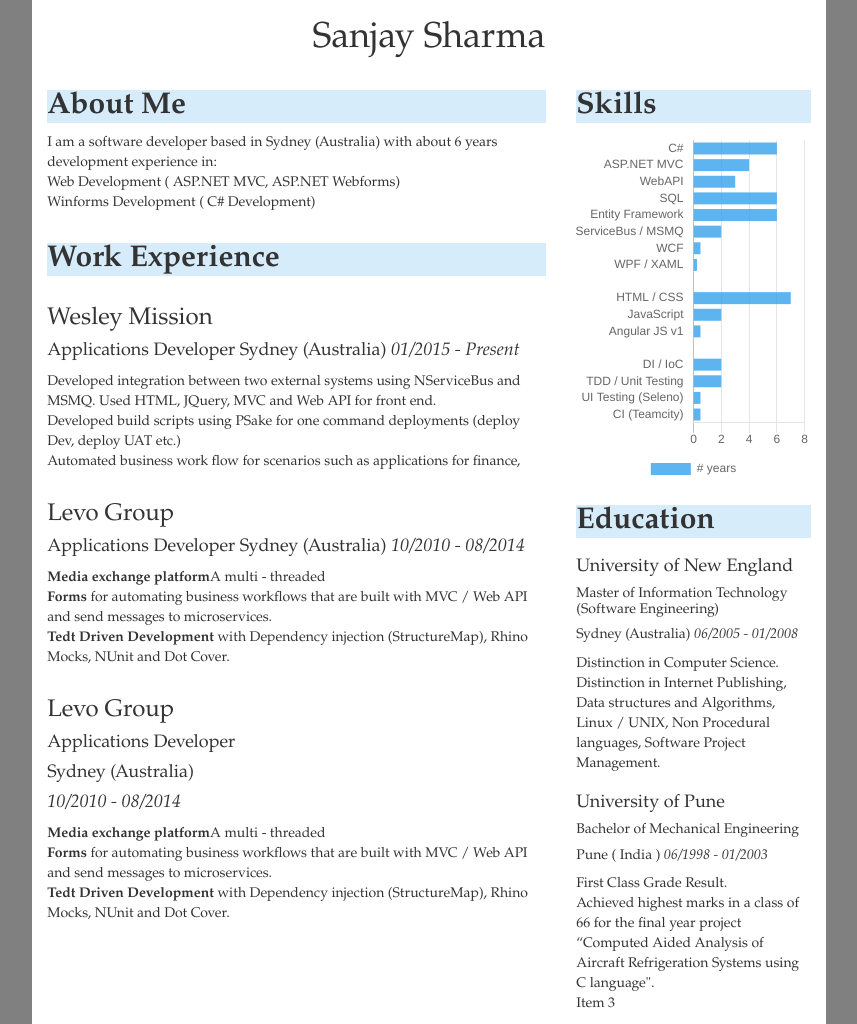
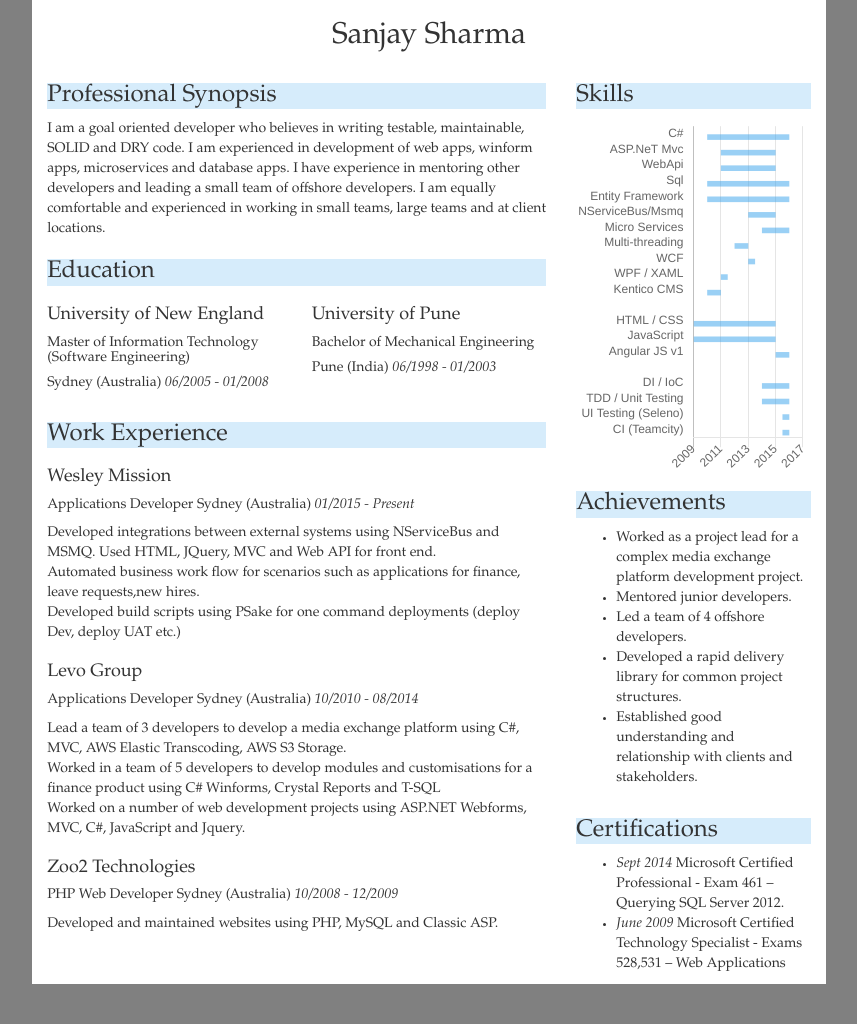
Before and after one commit to MindBlowingSoftware/SinglePageResume, a plain HTML site: page SinglePageResume/index.html in a window 1280 px wide. Shown: the whole page, without its empty margins (211-1068 px from the left). After the commit the page ends 984 px from the top, so only its background shows below. Drawn offline with nearby package versions, Linux system fonts and the light colour scheme.

Commit message:
move education back to center

```diff
--- a/SinglePageResume/index.html
+++ b/SinglePageResume/index.html
@@ -8,14 +8,12 @@
 	        font-family: Garamond, Baskerville, "Baskerville Old Face", "Hoefler Text", "Times New Roman", serif;
 
         }
-         h2 {
+         h3 {
              font-family: Garamond, Baskerville, "Baskerville Old Face", "Hoefler Text", "Times New Roman", serif;
 
             background-color: #36a2eb;
             background-color: rgba(54, 162, 235, 0.2);
-            font-weight: bold;
          }
-
          body {
              background-color: gray;
          }
@@ -35,64 +33,80 @@
 <div class="container-fluid">
     <div class="row">
         <div class="col-lg-12 col-md-12 col-sm-12 col-xs-12 text-center">
-            <h1>Sanjay Sharma</h1>
+            <h2>Sanjay Sharma</h2>
         </div>
     </div>
     <div class="row">
         <div class="col-lg-8 col-md-8 col-sm-8 col-xs-8">
             <div class="row">
                 <div class="col-lg-12 col-md-12 col-sm-12 col-xs-12">
-                    <h2>About Me</h2>
+                    <h3>Professional Synopsis</h3>
                 </div>
                 <div class="col-lg-12 col-md-12 col-sm-12 col-xs-12">
-                    I am a software developer based in Sydney (Australia) with about 6 years development experience in:
-                    <ul class="list-unstyled">
-                        <li>Web Development ( ASP.NET MVC, ASP.NET Webforms)</li>
-                        <li>Winforms Development ( C# Development)</li>
-                    </ul>
-
+                   I am a goal oriented developer who believes in writing testable, maintainable, SOLID and DRY code. I am experienced in development of web apps, winform apps, microservices and database apps.
+                   I have experience in mentoring other developers and leading a small team of offshore developers. I am equally comfortable and experienced in working in small teams, large teams and at client locations.
                 </div>
             </div>
             <div class="row">
                 <div class="col-lg-12 col-md-12 col-sm-12 col-xs-12">
-                    <h2>Work Experience</h2>
+                    <h3>Education</h3>
+                </div>
+                <div class="col-lg-6 col-md-6 col-sm-6 col-xs-6">
+                    <ul class="list-unstyled">
+                        <li>
+                            <h4>University of New England</h4>
+                        </li>
+                        <li><h5>Master of Information Technology (Software Engineering)</h5></li>
+                        <li><h5>Sydney (Australia) <i>06/2005 - 01/2008</i></h5></li>
+                    </ul>
+                </div>
+                <div class="col-lg-6 col-md-6 col-sm-6 col-xs-6">
+                    <ul class="list-unstyled">
+                        <li>
+                            <h4>University of Pune</h4>
+                        </li>
+                        <li><h5>Bachelor of Mechanical Engineering</h5></li>
+                        <li><h5>Pune (India) <i>06/1998 - 01/2003</i></h5></li>
+                    </ul>
+                </div>
+
+            </div>
+
+            <div class="row">
+                <div class="col-lg-12 col-md-12 col-sm-12 col-xs-12">
+                    <h3>Work Experience</h3>
                 </div>
 
                 <div class="col-lg-12 col-md-12 col-sm-12 col-xs-12">
                     <ul class="list-unstyled">
                         <li>
-                            <h3>Wesley Mission</h3>
+                            <h4>Wesley Mission</h4>
                         </li>
-                        <li><h4>Applications Developer Sydney (Australia) <i>01/2015 - Present</i></h4></li>
-                        <li>Developed integration between two external systems using NServiceBus and MSMQ. Used HTML, JQuery, MVC and Web API for front end.</li>
+                        <li><h5>Applications Developer Sydney (Australia) <i>01/2015 - Present</i></h5></li>
+                        <li>Developed integrations between external systems using NServiceBus and MSMQ. Used HTML, JQuery, MVC and Web API for front end.</li>
+                        <li>Automated business work flow for scenarios such as applications for finance, leave requests,new hires.</li>
                         <li>Developed build scripts using PSake for one command deployments (deploy Dev, deploy UAT etc.)</li>
-                        <li>Automated business work flow for scenarios such as applications for finance,   </li>
                     </ul>
                 </div>
                 <div class="col-lg-12 col-md-12 col-sm-12 col-xs-12">
                     <ul class="list-unstyled">
                         <li>
-                            <h3>Levo Group</h3>
+                            <h4>Levo Group</h4>
                         </li>
-                        <li><h4>Applications Developer Sydney (Australia) <i>10/2010 - 08/2014</i></h4></li>
-                        <li><strong>Media exchange platform</strong>A multi - threaded </li>
-                        <li><strong>Forms</strong> for automating business workflows that are built with MVC / Web API and send messages to microservices.</li>
-                        <li><strong>Tedt Driven Development</strong> with Dependency injection (StructureMap), Rhino Mocks, NUnit and Dot Cover.</li>
+                        <li><h5>Applications Developer Sydney (Australia) <i>10/2010 - 08/2014</i></h5></li>
+                        <li>Lead a team of 3 developers to develop a media exchange platform using C#, MVC, AWS Elastic Transcoding, AWS S3 Storage.</li>
+                        <li>Worked in a team of 5 developers to develop modules and customisations for a finance product using C# Winforms, Crystal Reports and T-SQL</li>
+                        <li>Worked on a number of web development projects using ASP.NET Webforms, MVC, C#, JavaScript and Jquery.</li>
                         <li></li>
                     </ul>
                 </div>
                 <div class="col-lg-12 col-md-12 col-sm-12 col-xs-12">
                     <ul class="list-unstyled">
                         <li>
-                            <h3>Levo Group</h3>
+                            <h4>Zoo2 Technologies</h4>
                         </li>
-                        <li><h4>Applications Developer</h4></li>
-                        <li><h4>Sydney (Australia)</h4></li>
-                        <li><h4><i>10/2010 - 08/2014</i></h4></li>
-                        <li><strong>Media exchange platform</strong>A multi - threaded </li>
-                        <li><strong>Forms</strong> for automating business workflows that are built with MVC / Web API and send messages to microservices.</li>
-                        <li><strong>Tedt Driven Development</strong> with Dependency injection (StructureMap), Rhino Mocks, NUnit and Dot Cover.</li>
-                        <li></li>
+                        <li><h5>PHP Web Developer Sydney (Australia) <i>10/2008 - 12/2009</i></h5></li>
+                        <li>Developed and maintained websites using PHP, MySQL and Classic ASP.</li>
                     </ul>
                 </div>
             </div>
@@ -100,81 +114,86 @@
         <div class="col-lg-4 col-md-4 col-sm-4 col-xs-4">
             <div class="row">
                 <div class="col-lg-12 col-md-12 col-sm-12 col-xs-12">
-                    <h2>Skills</h2>
-                    <canvas id="myChart" width="400" height="600"></canvas>
+                    <h3>Skills</h3>
+                    <canvas id="skillsChart" width="400" height="600"></canvas>
                 </div>
             </div>
             <div class="row">
                 <div class="col-lg-12 col-md-12 col-sm-12 col-xs-12">
-                    <h2>Education</h2>
-                </div>
-                <div class="col-lg-12 col-md-12 col-sm-12 col-xs-12">
-                    <ul class="list-unstyled">
-                        <li>
-                            <h4>University of New England</h4>
-                        </li>
-                        <li><h5>Master of Information Technology (Software Engineering)</h5></li>
-                        <li><h5>Sydney (Australia) <i>06/2005 - 01/2008</i></h5></li>
-                        <li>Distinction in Computer Science.</li>
-                        <li>Distinction in Internet Publishing, Data structures and Algorithms, Linux / UNIX, Non Procedural languages, Software Project Management.</li>
+                    <h3>Achievements</h3>
+                    <ul>
+                        <li>Worked as a project lead for a complex media exchange platform development project.</li>
+                        <li>Mentored junior developers.</li>
+                        <li>Led a team of 4 offshore developers.</li>
+                        <li>Developed a rapid delivery library for common project structures.</li>
+                        <li>Established good understanding and relationship with clients and stakeholders.</li>
                     </ul>
                 </div>
+            </div>
+            <div class="row">
                 <div class="col-lg-12 col-md-12 col-sm-12 col-xs-12">
-                    <ul class="list-unstyled">
-                        <li>
-                            <h4>University of Pune</h4>
-                        </li>
-                        <li><h5>Bachelor of Mechanical Engineering</h5></li>
-                        <li><h5>Pune ( India ) <i>06/1998 - 01/2003</i></h5></li>
-                        <li>First Class Grade Result.</li>
-                        <li>Achieved highest marks in a class of 66 for the final year project “Computed Aided Analysis of Aircraft Refrigeration Systems using C language".</li>
-                        <li>Item 3</li>
+                    <h3>Certifications</h3>
+                    <ul>
+                        <li><i>Sept 2014</i> Microsoft Certified Professional - Exam 461 – Querying SQL Server 2012.</li>
+                        <li><i>June 2009</i> Microsoft Certified Technology Specialist - Exams 528,531 – Web Applications</li>
                     </ul>
                 </div>
+            </div>
 
-            </div>
         </div>
     </div>
 </div>
     <script src="Scripts/jquery-1.9.1.min.js"></script>
     <script src="https://cdnjs.cloudflare.com/ajax/libs/Chart.js/2.4.0/Chart.min.js"></script>
     <script>
-        var ctx = $("#myChart");
+        var ctx = $("#skillsChart");
         var myChart = new Chart(ctx, {
             type: 'horizontalBar',
             data: {
-                labels: ["C#", "ASP.NET MVC", "WebAPI", "SQL", "Entity Framework","NServiceBus / MSMQ", "WCF", "WPF / XAML", "",
+                labels: ["C#", "ASP.NeT Mvc", "WebApi", "Sql", "Entity Framework", "NServiceBus/Msmq", "Micro Services", "Multi-threading", "WCF", "WPF / XAML", "Kentico CMS","",
                          "HTML / CSS", "JavaScript", "Angular JS v1","",
                          "DI / IoC", "TDD / Unit Testing", "UI Testing (Seleno)", "CI (Teamcity)"],
                 datasets: [
                     {
                         label:"# years",
-                        data: [6, 4, 3, 6, 6, 2, 0.5, 0.25, 0,
-                               7, 2, 0.5, 0,
+                        data: [1, 2, 2, 1, 1, 4, 5, 3, 4, 2, 1, 0,
+                               0, 0, 6, 0,
+                               5, 5, 6.5, 6.5],
+                        backgroundColor: 'rgba(255,255,255, 0)',
+                        borderWidth: 0
+                    },
+                    {
+                        label: "# years",
+                        data: [6, 4, 4, 6, 6, 2, 2, 1 , 0.5,  0.5, 1, 0,
+                               6, 6, 1, 0,
                                2, 2, 0.5, 0.5],
-                        backgroundColor: 'rgba(54, 162, 235, 0.8)',
+                        backgroundColor: 'rgba(54, 162, 235, 0.5)',
                         borderWidth: 0
                     }
                 ]
             },
             options: {
                 legend: {
-                    display: true,
+                    display: false,
                     position:'bottom'
                 },
                 scales: {
-                    xAxes: [
+                   xAxes: [
                         {
                             ticks: {
                                 display: true,
-                                beginAtZero: true,
+                                beginAtZero: false,
                                 stepSize: 2,
-                                fontfamily: 'Garamond, Baskerville, "Baskerville Old Face", "Hoefler Text", "Times New Roman", serif'
+                                suggestedMin: 2,
+                                fontfamily: 'Garamond, Baskerville, "Baskerville Old Face", "Hoefler Text", "Times New Roman", serif',
+                                callback: function (value) { return 2009 + value;}
 
                             },
                             gridLines: {
                                 display: true
-                            }
+                            },
+                            stacked: true,
+
                         }
                     ],
                     yAxes: [
@@ -183,7 +202,8 @@
                             display: false
                         },
                         ticks: {
-                            beginAtZero: true,
+                            beginAtZero: false,
+                            suggestedMin: 4,
                             fontfamily: 'Garamond, Baskerville, "Baskerville Old Face", "Hoefler Text", "Times New Roman", serif'
                         }
                     }]
```
Also changed, not shown: 1 other file.
